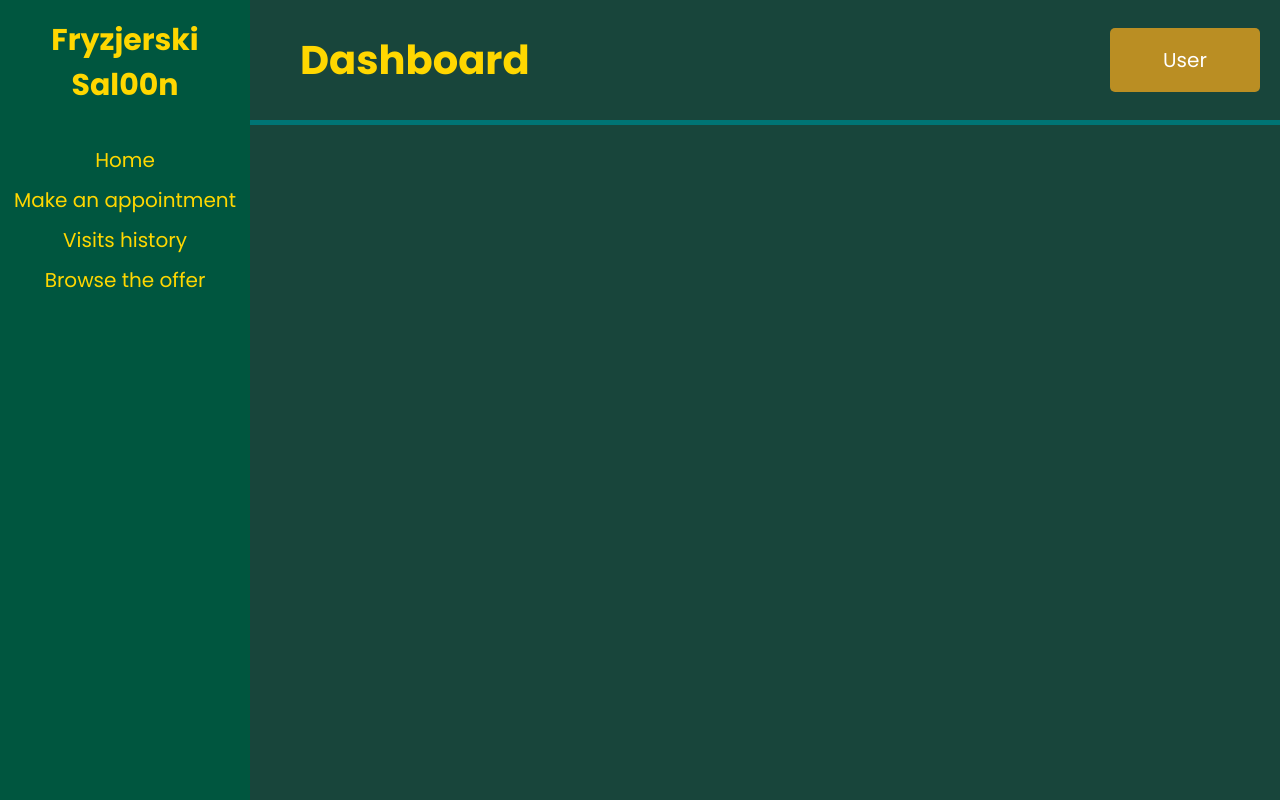
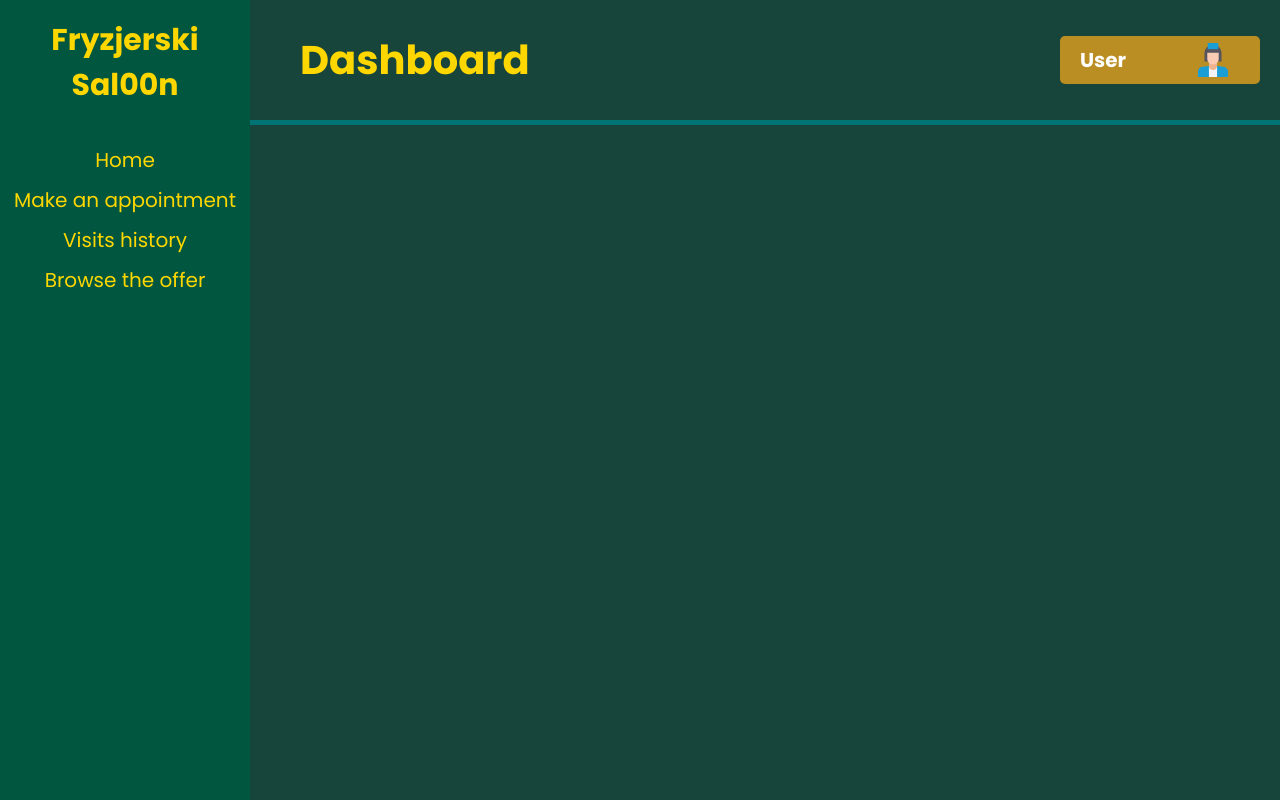
Before and after one commit to pdlc-t/hairdressing-sal00n-frontend, a React (Create React App) app: page / in a window 1280 px wide. Built offline with nearby package versions, Linux system fonts and the light colour scheme.

Commit message:
Minor improvements to the account button.

```diff
--- a/src/components/head-bar/AccountButton.jsx
+++ b/src/components/head-bar/AccountButton.jsx
@@ -1,11 +1,16 @@
 import React from 'react'
+import user from '../../assets/svg_images/other_icons/user.svg'
 import classes from './head-bar.module.css'
 
 const AccountButton = () => {
   return (
-    <h2 className={`${classes.accountButton}`}>
-      User
-    </h2>
+    <div className={`${classes.accountButton}`}>
+      <h2 >
+        User
+      </h2>
+      <img src={user} alt="user icon"/>
+
+    </div>
   )
 }
 
--- a/src/components/head-bar/head-bar.module.css
+++ b/src/components/head-bar/head-bar.module.css
@@ -13,12 +13,21 @@
 
 .accountButton {
   display: flex;
+  padding: 0px 30px 0px 20px;
+  justify-content: space-between;
+  align-items: center;
   background: #ba8e23;
-  height: 80%;
-  width:150px;
+  height: 60%;
+  width:200px;
   font: inherit;
   color: #ffffff;
   border-radius: 5px;
-  align-items: center;
-  justify-content: center;
 }
+
+.accountButton img {
+  height: 70%;
+}
+
+.accountButton h2 {
+  font-size: 20px;
+}
```
Also changed, not shown: src/assets/svg_images/other_icons/user.svg (added).
